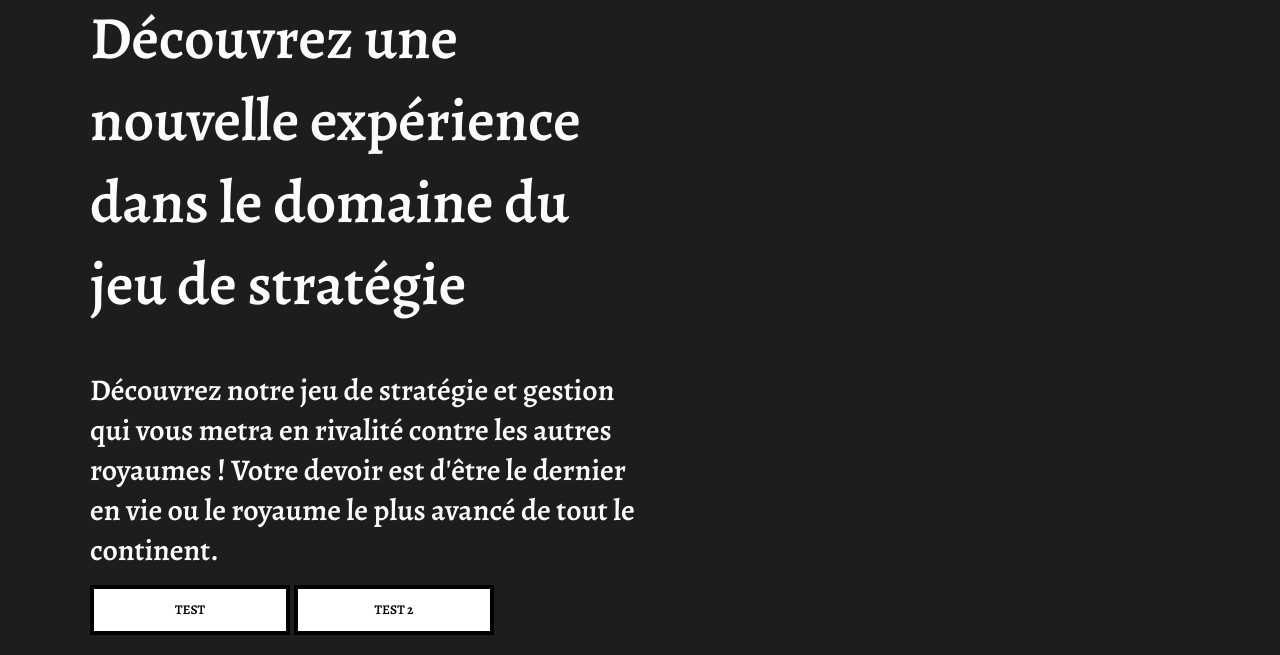
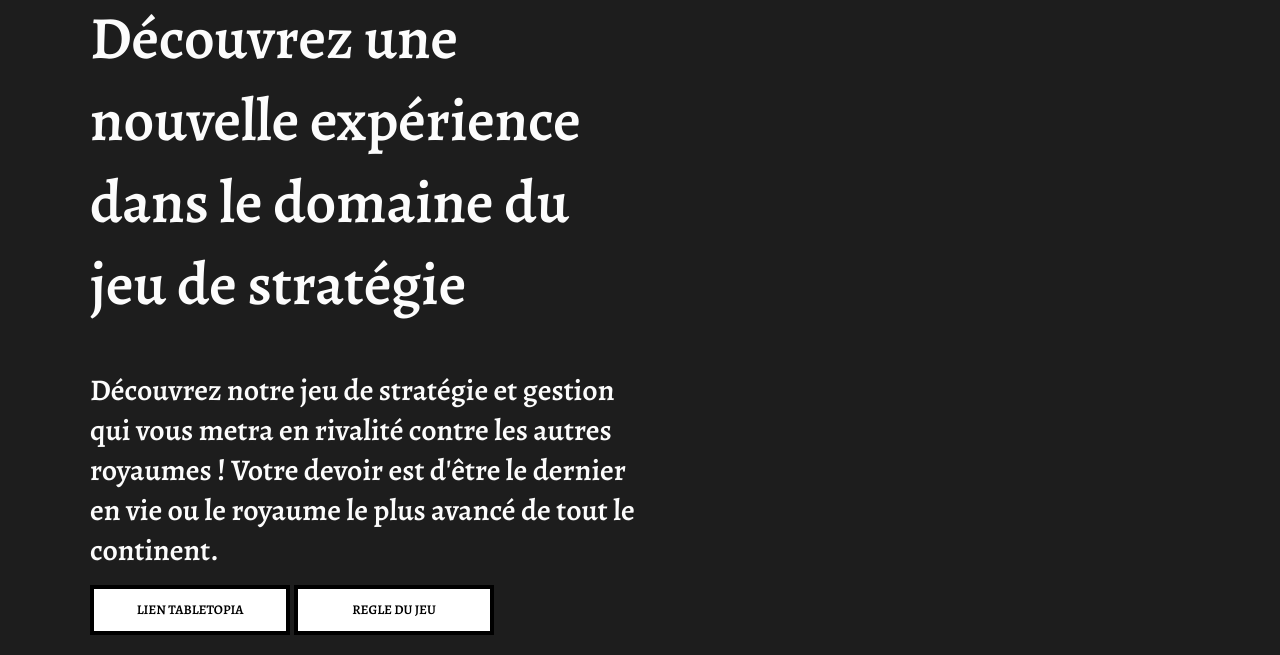
Before and after one commit to Voidsenpailover/SalisCastrum, a plain HTML site: page index.html in a window 1280 px wide. Shown: the part 297-952 px from the top of the page. Drawn offline with nearby package versions, Linux system fonts and the light colour scheme.

Commit message:
Add files via upload

```diff
--- a/index.html
+++ b/index.html
@@ -50,8 +50,8 @@
             <h3>Découvrez notre jeu de stratégie et gestion qui vous metra en rivalité contre les autres royaumes !
                 Votre devoir est d'être le dernier en vie ou le royaume le plus avancé de tout le continent.
             </h3>
-            <button class="btn">TEST</button>
-            <button class="btn">TEST 2</button>
+            <a href="https://tabletopia.com/players/id3214441/xkfcxr"><button class="btn">Lien Tabletopia</button></a>
+            <a href="./Règle de jeu.pdf"><button class="btn">Regle Du Jeu</button></a>
         </div>
         <div class="promvideo-page" id="promvideo">
             <h3>Trailer vidéo du projet</h2>
```
Also changed, not shown: 1 other file.
